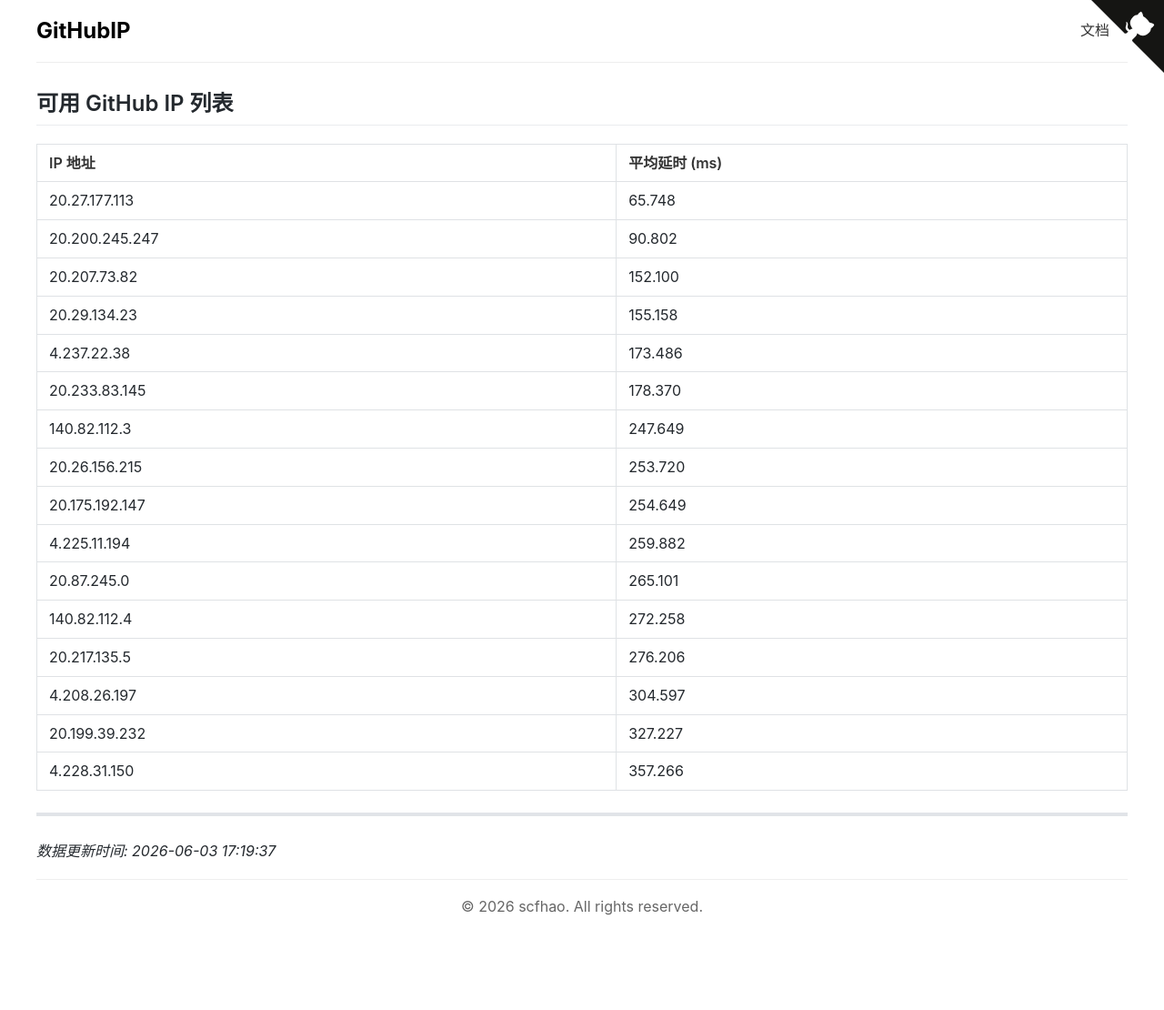
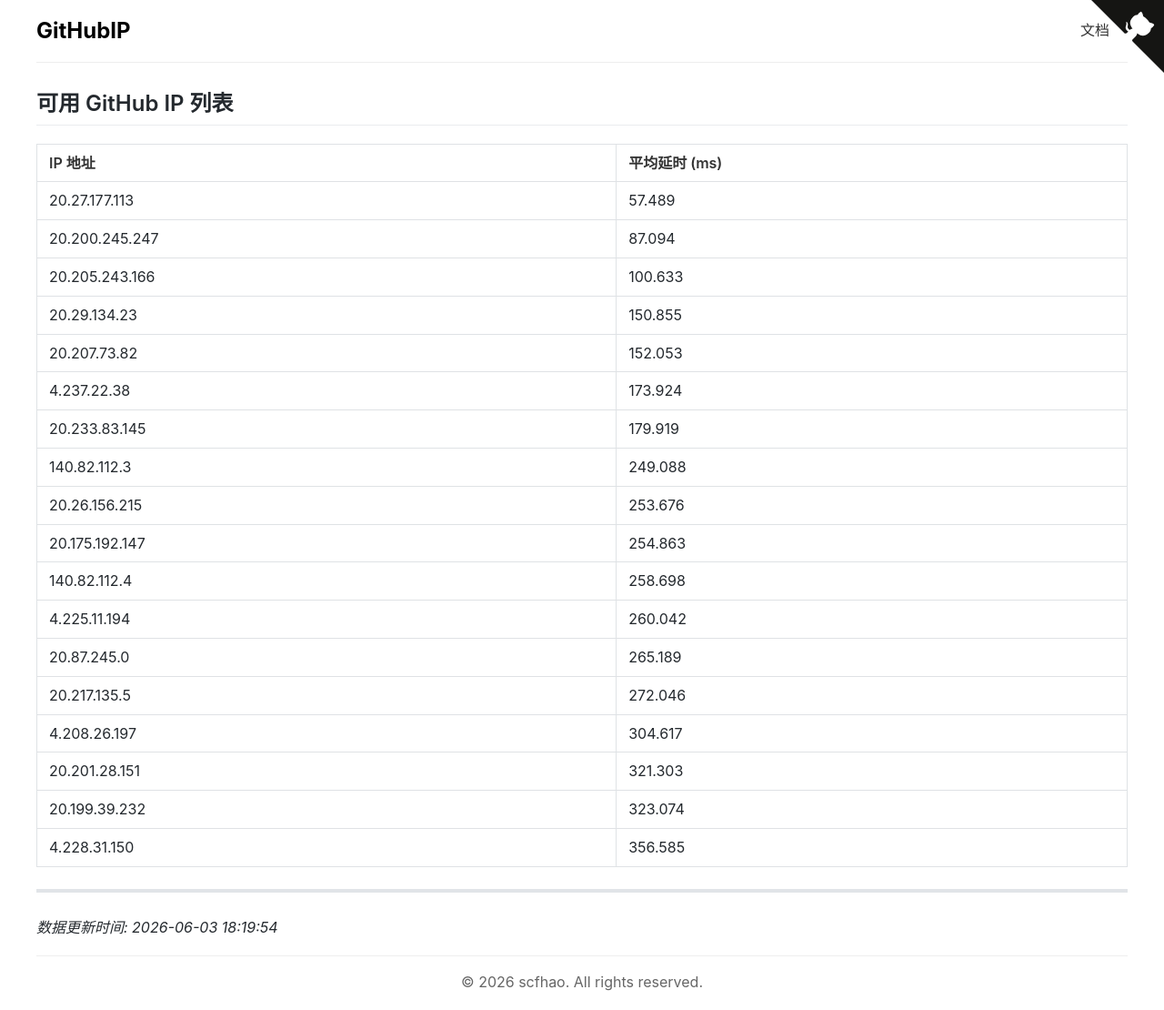
Before and after one commit to scfhao/GitHubIP, a Jekyll site: the page built from index.md, in a window 1280 px wide. Shown: the whole page at 91% size. Built offline with Jekyll 4.4.1, drawn with Linux system fonts in a browser that asks for light colours; before the commit the page ends 1026 px from its top, so only the background shows below that.

Commit message:
自动脚本执行 - 2026-06-03 18:19:54

```diff
--- a/index.md
+++ b/index.md
@@ -1,30 +1,32 @@
 ---
 layout: home
 title: GitHub IP 列表
-date: 2026-06-03 17:19:37
+date: 2026-06-03 18:19:54
 ---
 
 ## 可用 GitHub IP 列表
 
 | IP 地址 | 平均延时 (ms) |
 |---------|--------------|
-| 20.27.177.113 | 65.748 |
-| 20.200.245.247 | 90.802 |
-| 20.207.73.82 | 152.100 |
-| 20.29.134.23 | 155.158 |
-| 4.237.22.38 | 173.486 |
-| 20.233.83.145 | 178.370 |
-| 140.82.112.3 | 247.649 |
-| 20.26.156.215 | 253.720 |
-| 20.175.192.147 | 254.649 |
-| 4.225.11.194 | 259.882 |
-| 20.87.245.0 | 265.101 |
-| 140.82.112.4 | 272.258 |
-| 20.217.135.5 | 276.206 |
-| 4.208.26.197 | 304.597 |
-| 20.199.39.232 | 327.227 |
-| 4.228.31.150 | 357.266 |
+| 20.27.177.113 | 57.489 |
+| 20.200.245.247 | 87.094 |
+| 20.205.243.166 | 100.633 |
+| 20.29.134.23 | 150.855 |
+| 20.207.73.82 | 152.053 |
+| 4.237.22.38 | 173.924 |
+| 20.233.83.145 | 179.919 |
+| 140.82.112.3 | 249.088 |
+| 20.26.156.215 | 253.676 |
+| 20.175.192.147 | 254.863 |
+| 140.82.112.4 | 258.698 |
+| 4.225.11.194 | 260.042 |
+| 20.87.245.0 | 265.189 |
+| 20.217.135.5 | 272.046 |
+| 4.208.26.197 | 304.617 |
+| 20.201.28.151 | 321.303 |
+| 20.199.39.232 | 323.074 |
+| 4.228.31.150 | 356.585 |
 
 ---
 
-*数据更新时间: 2026-06-03 17:19:37*
+*数据更新时间: 2026-06-03 18:19:54*
```
